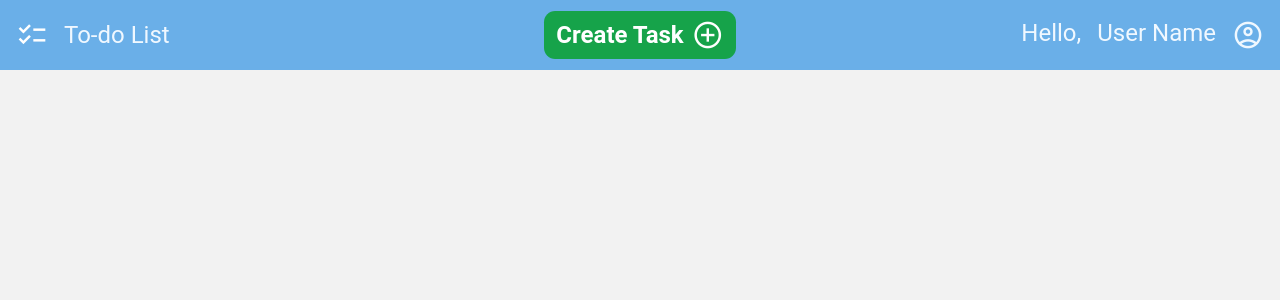
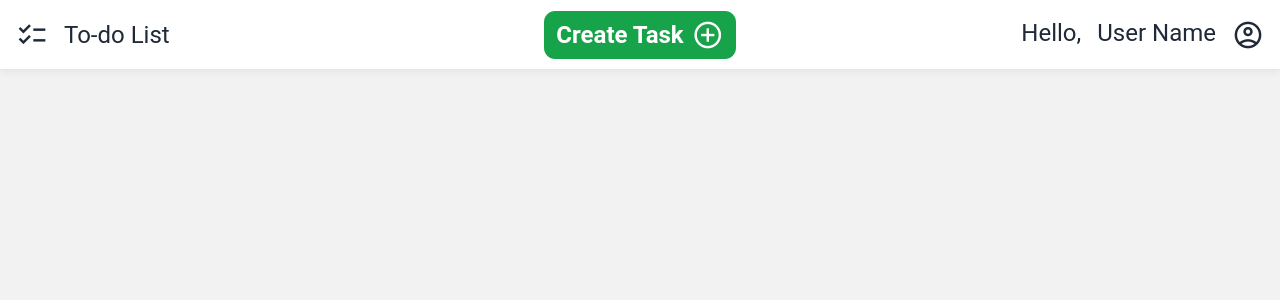
Before and after one commit to JotaV3/todolist-app-angular, an Angular app: page / in a window 1280 px wide. Shown: the top 300 px of the page. Built offline with nearby package versions, Linux system fonts and the light colour scheme; no server answers.

Commit message:
refactor: restyle the menu

```diff
--- a/src/app/template/template.scss
+++ b/src/app/template/template.scss
@@ -5,8 +5,3 @@
     gap: 24px;
     align-content: start;
 }
-
-p,
-span{
-    color: aliceblue;
-}
--- a/src/styles.scss
+++ b/src/styles.scss
@@ -30,16 +30,22 @@ span{
 // ------ MENU --------
 // --------------------
 header.menu-container {
-    background-color: #6aafe8;
-    color: #fff;
+    background-color: #fff;
+    color: #1f2937;
     font-size: 1.5rem;
     display: grid;
     grid-template-columns: 1fr auto 1fr;
     align-items: center;
     width: 100%;
+    min-height: 70px;
     box-sizing: border-box;
-    min-height: 70px;
+    box-shadow: 0 2px 8px rgb(15 23 42 / 6%);
     padding: 0 1rem;
+    border-bottom: 1px solid #e5e7eb;
+}
+
+header.menu-container span {
+  color: inherit;
 }
 
 .menu-logo {
```
